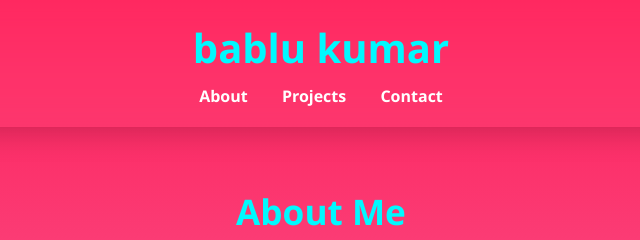
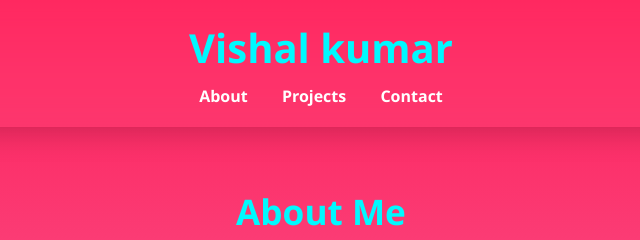
Before and after one commit to cvishal47/Personal-portfolio-, a plain HTML site: page index.html in a window 1280 px wide. Shown: the top 240 px of the page, 319-959 px from the left. Drawn offline with Linux system fonts and the light colour scheme.

Commit message:
Name Update index.html

```diff
--- a/index.html
+++ b/index.html
@@ -10,7 +10,7 @@
 <body>
 
   <header>
-    <h1>bablu kumar</h1>
+    <h1>Vishal kumar</h1>
     <nav>
       <a href="#about">About</a>
       <a href="#projects">Projects</a>
```
